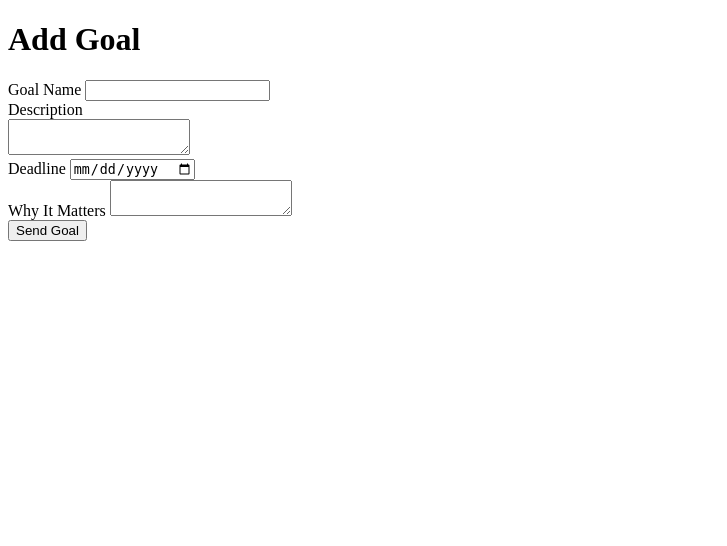
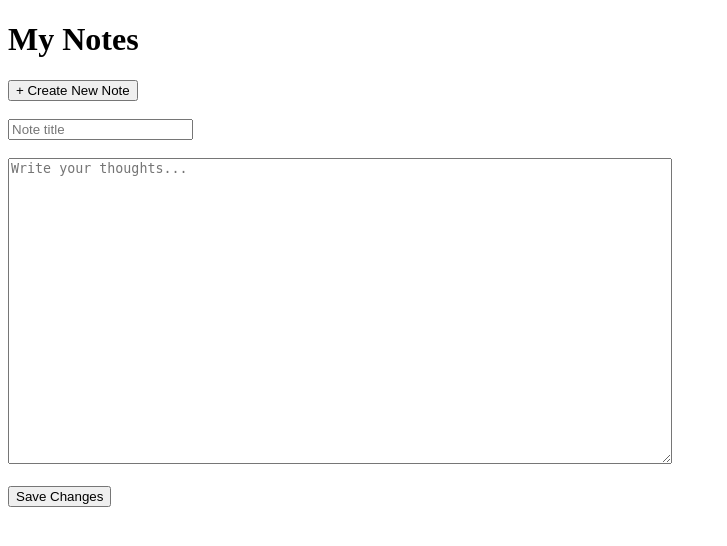
Before and after one commit to OscarHeslop/goal-tracker, a Flask app: page / in a window 1280 px wide. Shown: the top 546 px of the page, without its empty margins (0-727 px from the left). Run offline with Flask 3, Linux system fonts and the light colour scheme; data that the repository does not hold is empty.

Commit message:
created note taking interface, name and contents stored in database

```diff
--- a/app.py
+++ b/app.py
@@ -1,323 +1,85 @@
-from flask import Flask, render_template, request
+from flask import Flask, render_template, request, redirect
+import sqlite3
 
 app = Flask(__name__)
+
+DATABASE = "storage/notes.db"
+
+
+def create_pages_db():
+
+    conn = sqlite3.connect(DATABASE)
+
+    conn.execute("""
+        CREATE TABLE IF NOT EXISTS notes (
+            id INTEGER PRIMARY KEY AUTOINCREMENT,
+            name_page TEXT NOT NULL,
+            page_content TEXT
+        )
+    """)
+
+    conn.commit()
+    conn.close()
 
 
 @app.route("/")
 def home():
-    return render_template("index.html")
 
+    conn = sqlite3.connect(DATABASE)
 
-from database.editing import create_goal
-
-
-@app.route("/sending_goal_details", methods=["POST"])
-def sending_goal_details():
-
-    data = request.get_json()
-
-    goal_name = data["goal_name"]
-    description = data["description"]
-    deadline = data["deadline"]
-    why_goal_matters = data["why_it_matters"]
-
-    create_goal(
-        goal_name,
-        description,
-        deadline,
-        why_goal_matters
-    )
-
-    return "Goal created"
-
-
-import sqlite3
-
-
-@app.route("/get_all_stored_goals", methods=["GET"])
-def get_all_stored_goals():
-
-    conn = sqlite3.connect("storage/goals.db")
-    cursor = conn.cursor()
-
-    cursor.execute("""
-        SELECT id, name, description, deadline, why_matters, completed_goal
-        FROM goals
-    """)
-
-    goals = cursor.fetchall()
-
-    string = ""
-    #displaying all the goals
-    for goal_id, goal_name, description, deadline, why_goal_matters, state in goals:
-
-        string += f"""
-            <h2>Goal: {goal_name}</h2>
-
-            <p><strong>Name:</strong> {goal_name}</p>
-
-            <p><strong>Description:</strong> {description}</p>
-
-            <p><strong>Deadline:</strong> {deadline}</p>
-
-            <p><strong>Why It Matters:</strong> {why_goal_matters}</p>
-
-            <br>
-
-            <button type="button"
-                onclick="delete_goal('{goal_id}')">
-                Delete Goal
-            </button>
-
-
-
-            <br>
-
-        """
-
-
-        # Count number of milestones for each goal
-        cursor.execute("""
-            SELECT COUNT(*)
-            FROM Milestones
-            WHERE goal_id = ?
-        """, (goal_id,))
-
-        total_num_milestones = cursor.fetchone()[0]
-
-        # Count the number of completed milestones
-        cursor.execute("""
-            SELECT COUNT(*)
-            FROM Milestones
-            WHERE goal_id = ?
-            AND completed_milestone = 'True'
-        """, (goal_id,))
-
-        completed_num_milestones = cursor.fetchone()[0]
-
-        #displaying progress bar
-        if total_num_milestones or completed_num_milestones !=0:
-            string += f"<h1>{completed_num_milestones}/{total_num_milestones} completed</h1>"
-
-
-
-        #display_milestone display milestone
-        cursor.execute("""
-            SELECT id, name, description, deadline, completed_milestone, milestone_number
-            FROM milestones
-            WHERE goal_id = ?
-            ORDER BY milestone_number
-        """, (goal_id,))
-
-        milestones = cursor.fetchall()
-        for milestone_id, milestone_name, milestone_description, milestone_deadline, milestone_state, milestone_number in milestones:
-
-            string += f"""
-                <div>
-                    <h4>Milestone {milestone_number}: {milestone_name}</h4>
-
-                    <p>
-                        <strong>Description:</strong>
-                        {milestone_description}
-                    </p>
-
-                    <p>
-                        <strong>Deadline:</strong>
-                        {milestone_deadline}
-                    </p>
-
-
-                </div>
-            """
-            #milestone toggle button
-            string += f"""<button type="button" id="milestone_status_{milestone_id}" onclick="toggle_milestone_status('{milestone_id}')">{'Completed' if milestone_state == 'True' else 'Not Completed'}</button>"""
-
-            #delete milestone delete_milestone remove milestone
-            string += f"""<br><br><button type="button" onclick="delete_milestone('{milestone_id}')">Delete Milestone</button>"""
-            #end of milestone
-
-
-        #create milestone at end interface
-        string += f"""
-            <br>
-
-            <h3>Create Milestone</h3>
-
-            <label for="milestone_title_{goal_id}">
-                Milestone Title
-            </label>
-            <br>
-
-            <input
-                type="text"
-                id="milestone_title_{goal_id}"
-            >
-
-            <br>
-
-            <label for="milestone_description_{goal_id}">
-                Milestone Description
-            </label>
-            <br>
-
-            <input
-                type="text"
-                id="milestone_description_{goal_id}"
-            >
-
-            <br>
-
-            <label for="milestone_schedule_{goal_id}">Milestone Schedule</label>
-            <br>
-
-            <input type="date" id="milestone_schedule_{goal_id}">
-
-            <br>
-
-            <button type="button" onclick="send_milestone_info('{goal_id}')">Create Milestone</button>
-
-        <hr>
-        """
-
-
+    notes = conn.execute("""
+        SELECT id, name_page, page_content
+        FROM notes
+        ORDER BY id DESC
+    """).fetchall()
 
     conn.close()
 
-    return string
+    return render_template("index.html", notes=notes)
 
 
-@app.route("/remove_goal", methods=["POST"])
-def remove_goal():
+@app.route("/create_note", methods=["POST"])
+def create_note():
 
-    conn = sqlite3.connect("storage/goals.db")
-    cursor = conn.cursor()
+    name_page = request.form["name_page"]
+    page_content = request.form["page_content"]
 
-    data = request.get_json()
+    conn = sqlite3.connect(DATABASE)
 
-    goal_id = data["goal_id"]
-
-    cursor.execute("""
-        DELETE FROM goals
-        WHERE id = ?
-    """, (goal_id,))
+    conn.execute("""
+        INSERT INTO notes (name_page, page_content)
+        VALUES (?, ?)
+    """, (name_page, page_content))
 
     conn.commit()
     conn.close()
 
-    return "Goal deleted"
+    return redirect("/")
 
-@app.route("/remove_milestone", methods=["POST"])
-def remove_milestone():
 
-    conn = sqlite3.connect("storage/goals.db")
-    cursor = conn.cursor()
+@app.route("/update_note", methods=["POST"])
+def update_note():
 
-    data = request.get_json()
-    milestone_id = data["milestone_id"]
+    note_id = request.form["note_id"]
+    name_page = request.form["name_page"]
+    page_content = request.form["page_content"]
 
-    cursor.execute("""
-        DELETE FROM milestones
+    conn = sqlite3.connect(DATABASE)
+
+    conn.execute("""
+        UPDATE notes
+        SET name_page = ?, page_content = ?
         WHERE id = ?
-    """, (milestone_id,))
+    """, (name_page, page_content, note_id))
 
     conn.commit()
     conn.close()
 
-    return "Milestone deleted"
-
-#milestone completed
-@app.route("/get_milestone_status", methods=["POST"])
-def get_and_switch_milestone_status():
-
-    conn = sqlite3.connect("storage/goals.db")
-    cursor = conn.cursor()
-
-    data = request.get_json()
-
-    milestone_id = data["milestone_id"]
-
-    cursor.execute("""
-        SELECT completed_milestone
-        FROM milestones
-        WHERE id = ?
-    """, (milestone_id,))
-
-    status = cursor.fetchone()[0]
-
-    if status == "True":
-        new_status = "False"
-    else:
-        new_status = "True"
-
-    cursor.execute("""
-        UPDATE milestones
-        SET completed_milestone = ?
-        WHERE id = ?
-    """, (new_status, milestone_id))
-
-
-
-    conn.commit()
-    conn.close()
-
-    return new_status
-
-
-@app.route("/create_milestone", methods=["POST"])
-def create_milestone():
-
-    conn = sqlite3.connect("storage/goals.db")
-    cursor = conn.cursor()
-
-    data = request.get_json()
-
-    goal_id = data["goal_id"]
-    milestone_name = data["title_milestone"]
-    description = data["description"]
-
-    # Find highest milestone number for this goal
-    cursor.execute("""
-        SELECT MAX(milestone_number)
-        FROM milestones
-        WHERE goal_id = ?
-    """, (goal_id,))
-
-    current_number = cursor.fetchone()[0]
-
-    if current_number is None:
-        milestone_number = 1
-    else:
-        milestone_number = current_number + 1
-
-    # Create milestone
-    cursor.execute("""
-        INSERT INTO milestones (
-            goal_id,
-            name,
-            description,
-            completed_milestone,
-            milestone_number
-        )
-        VALUES (?, ?, ?, ?, ?)
-    """, (
-        goal_id,
-        milestone_name,
-        description,
-        "False",
-        milestone_number
-    ))
-
-    conn.commit()
-    conn.close()
-
-    return "Milestone created"
-
-
-from database.creating_deleting import create_goals_database
+    return redirect("/")
 
 
 if __name__ == "__main__":
 
-    create_goals_database()
+    create_pages_db()
 
     app.run(debug=True)
--- a/templates/index.html
+++ b/templates/index.html
@@ -1,140 +1,104 @@
 <!DOCTYPE html>
-<html lang="en">
+<html>
+
 <head>
-    <meta charset="UTF-8">
-    <meta name="viewport" content="width=device-width, initial-scale=1.0">
-    <title>Goal Tracker</title>
+    <title>Notes</title>
 </head>
 
 <body>
 
-    <h1>Add Goal</h1>
+    <h1>My Notes</h1>
 
-    <label for="goal_name">Goal Name</label>
-    <input type="text" id="goal_name" name="goal_name">
-    <br>
+    <!-- Notes list -->
+    <div id="notes-list">
 
-    <label for="goal_description">Description</label><br>
-    <textarea id="goal_description" name="goal_description"></textarea>
-    <br>
+        {% for note in notes %}
 
-    <label for="goal_deadline">Deadline</label>
-    <input type="date" id="goal_deadline" name="goal_deadline">
-    <br>
+            <button class="note-button" data-id="{{ note[0] }}" data-title="{{ note[1] }}" data-content="{{ note[2] }}">{{ note[1] }}</button>
 
-    <label for="goal_why_it_matters">Why It Matters</label>
-    <textarea id="goal_why_it_matters" name="goal_why_it_matters"></textarea>
-    <br>
+            <br><br>
 
-    <button type="button" onclick="send_goal_info()">Send Goal</button>
+        {% endfor %}
 
-    <div id="goals_text_box"></div>
+    </div>
+
+
+    <!-- Create new note -->
+    <button onclick="showNoteForm()">+ Create New Note</button>
+
+    <div id="note-form" style="display: none;">
+
+        <br>
+
+        <form action="/create_note" method="POST">
+
+            <input type="text" name="name_page" placeholder="Note title" required>
+
+            <br><br>
+
+            <textarea name="page_content" placeholder="Write your thoughts..." rows="20" cols="80"></textarea>
+
+            <br><br>
+
+            <button type="submit">Create Note</button>
+
+        </form>
+
+    </div>
+
+
+    <!-- Edit selected note -->
+    <div id="selected-note">
+
+        <br>
+
+        <form action="/update_note" method="POST">
+
+            <input type="hidden" id="selected-id" name="note_id">
+
+            <input type="text" id="selected-title" name="name_page" placeholder="Note title" required>
+
+            <br><br>
+
+            <textarea id="selected-content" name="page_content" placeholder="Write your thoughts..." rows="20" cols="80"></textarea>
+
+            <br><br>
+
+            <button type="submit">Save Changes</button>
+
+        </form>
+
+    </div>
+
 
     <script>
 
-        async function display_all_goals_stored() {
-            const response = await fetch("/get_all_stored_goals");
-            const data = await response.text();
-            document.querySelector("#goals_text_box").innerHTML = data;
+        function showNoteForm() {
+            document.getElementById("note-form").style.display = "block";
         }
 
-        async function send_milestone_info(goal_id) {
-            const milestone_title = document.querySelector("#milestone_title_" + goal_id).value;
-            const milestone_description = document.querySelector("#milestone_description_" + goal_id).value;
-            const milestone_schedule = document.querySelector("#milestone_schedule_" + goal_id).value;
 
-            await fetch("/create_milestone", {
-                method: "POST",
-                headers: {
-                    "Content-Type": "application/json"
-                },
-                body: JSON.stringify({
-                    goal_id: goal_id,
-                    title_milestone: milestone_title,
-                    description: milestone_description,
-                    schedule: milestone_schedule
-                })
+        const noteButtons = document.querySelectorAll(".note-button");
+
+
+        noteButtons.forEach(function(button) {
+
+            button.addEventListener("click", function() {
+
+                const id = button.dataset.id;
+                const title = button.dataset.title;
+                const content = button.dataset.content;
+
+                document.querySelector("#selected-id").value = id;
+                document.querySelector("#selected-title").value = title;
+                document.querySelector("#selected-content").value = content;
+
             });
 
-            display_all_goals_stored();
-        }
-
-        async function send_goal_info() {
-            const goalName = document.querySelector("#goal_name").value;
-            const description = document.querySelector("#goal_description").value;
-            const deadline = document.querySelector("#goal_deadline").value;
-            const whyItMatters = document.querySelector("#goal_why_it_matters").value;
-
-            await fetch("/sending_goal_details", {
-                method: "POST",
-                headers: {
-                    "Content-Type": "application/json"
-                },
-                body: JSON.stringify({
-                    goal_name: goalName,
-                    description: description,
-                    deadline: deadline,
-                    why_it_matters: whyItMatters
-                })
-            });
-
-            display_all_goals_stored();
-        }
-
-        async function delete_milestone(milestone_id) {
-
-            await fetch("/remove_milestone", {
-                method: "POST",
-                headers: {
-                    "Content-Type": "application/json"
-                },
-                body: JSON.stringify({
-                    "milestone_id": milestone_id
-                })
-            });
-
-            display_all_goals_stored();
-            }
-
-        async function delete_goal(goal_id) {
-            await fetch("/remove_goal", {
-                method: "POST",
-                headers: {
-                    "Content-Type": "application/json"
-                },
-                body: JSON.stringify({
-                    goal_id: goal_id
-                })
-            });
-
-            display_all_goals_stored();
-        }
-
-        display_all_goals_stored();
-        //milestone button - toggle
-        async function toggle_milestone_status(milestone_id) {
-            const response = await fetch("/get_milestone_status", {
-                method: "POST",
-                headers: {
-                    "Content-Type": "application/json"
-                },
-                body: JSON.stringify({
-                    milestone_id: milestone_id
-                })
-            });
-
-            const status = await response.text();
-            const button = document.querySelector("#milestone_status_" + milestone_id);
-
-            if (status == "True") {
-                button.innerHTML = "Completed";
-            } else {
-                button.innerHTML = "Not Completed";
-            }
-            display_all_goals_stored()
-        }
+        });
 
     </script>
 
 </body>
+
 </html>
```
Also changed, not shown: database/creating_deleting.py (deleted, +0 -34 lines), database/editing.py (deleted, +0 -30 lines), vector_database.py (added, +31 -0 lines), 1 other file.
